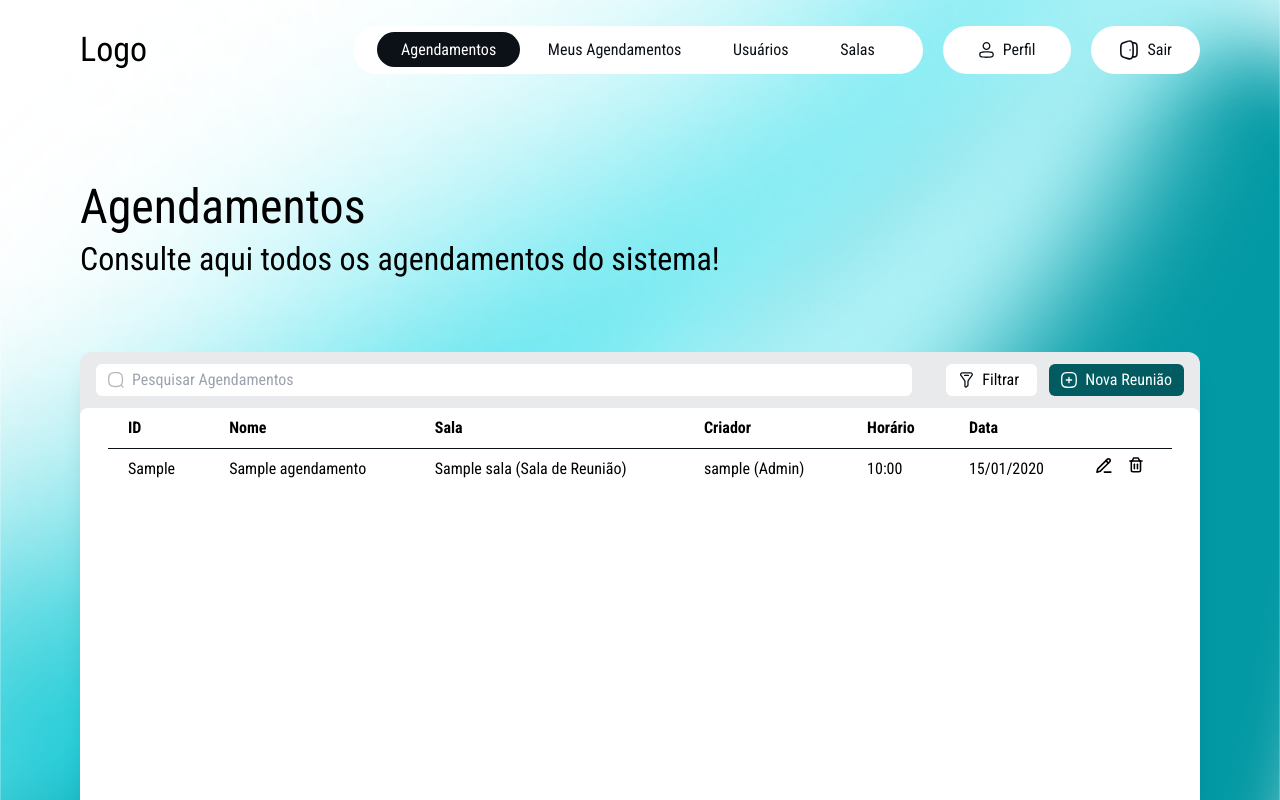
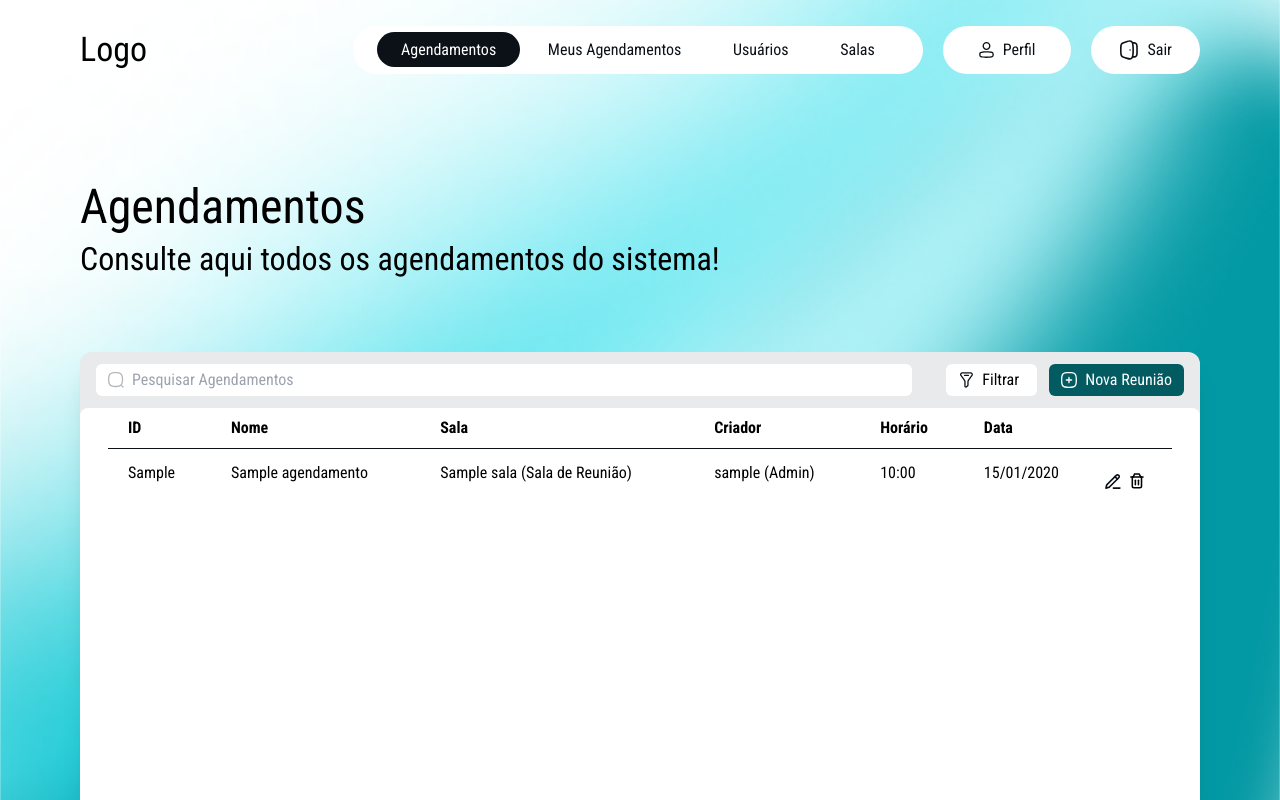
Before and after one commit to MariaLuizaMb/Sistema-de-Agendamento, a Django app: page /home/ in a window 1280 px wide. Run offline with Django 5.2, Linux system fonts and the light colour scheme; a user stored in the database is signed in; tables that the repository leaves empty hold one stand-in row (values such as "Sample post"); some libraries are stand-ins or nearby versions.

Commit message:
Fix: ajuste nos botões de salvar e editar

```diff
--- a/templates/admin/index_adm.html
+++ b/templates/admin/index_adm.html
@@ -84,12 +84,14 @@
                                 <td class="px-5 py-2">{{ agendamento.hora_inicio }}</td>
                                 <td class="pl-5 py-2">{{ agendamento.data|date:"d/m/Y" }}</td>
                                 <td class="px-5 py-2 flex gap-2 justify-center">
+                                <td class="px-5 py-2 flex gap-2 justify-center">
                                     <button onclick="abrirModalEditar('{{ agendamento.id }}')"
-                                    class="flex items-center py-2 rounded-full text-darkBlue-900 transition"></button>
+                                        class="flex items-center p-2 rounded-full text-darkBlue-900 hover:bg-blue-100 transition">
                                         <span class="w-4 h-4 bg-current mask-edit"></span>
                                     </button>
+
                                     <button onclick="abrirModalExcluir('{{ agendamento.id }}')"
-                                    class="flex items-center py-2 rounded-full text-darkBlue-900  transition"></button>
+                                        class="flex items-center p-2 rounded-full text-red-900 hover:bg-red-100 transition">
                                         <span class="w-4 h-4 bg-current mask-delete"></span>
                                     </button>
                                 </td>
```
Lines whose indentation alone changed are shown as unchanged.
